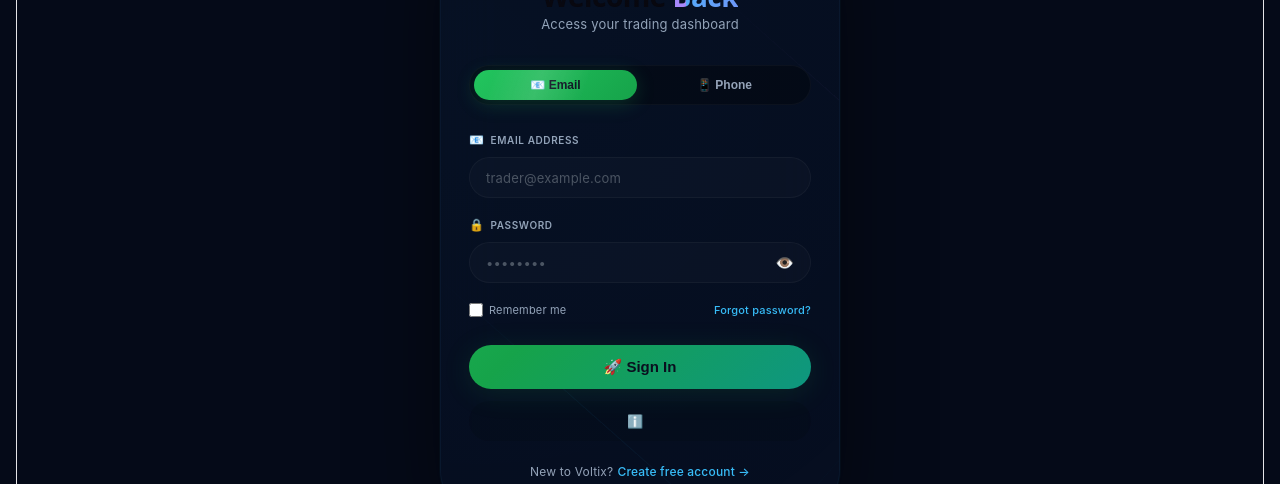
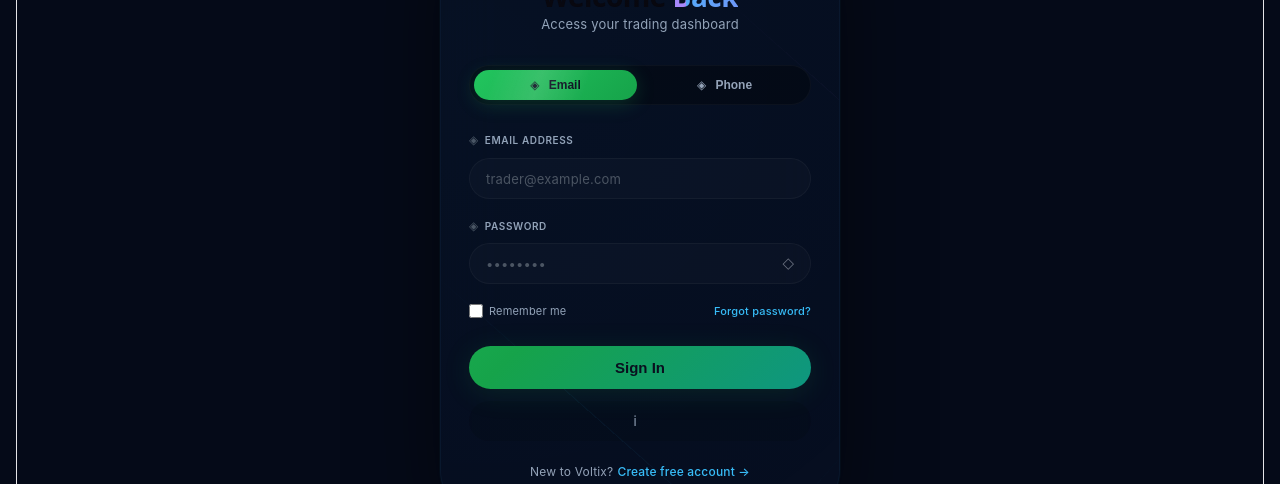
Before and after one commit to skilli-creator/Voltix-traders, a React (Vite) app: page /login in a window 1280 px wide. Shown: the part 226-710 px from the top of the page. Built offline with nearby package versions, Linux system fonts and the light colour scheme.

Commit message:
marktdash

```diff
--- a/src/pages/Login.jsx
+++ b/src/pages/Login.jsx
@@ -147,7 +147,6 @@ const FloatingFormContainer = styled.div`
   z-index: 2;
   animation: ${floatIn} 0.9s cubic-bezier(0.16, 1, 0.3, 1);
 
-  /* Phone: floating card with shadow */
   @media (max-width: 768px) {
     max-width: 100%;
     padding: 0 8px;
@@ -167,7 +166,6 @@ const FormCard = styled.div`
   position: relative;
   overflow: hidden;
 
-  /* Animated gradient border */
   &::before {
     content: '';
     position: absolute;
@@ -191,7 +189,6 @@ const FormCard = styled.div`
     pointer-events: none;
   }
 
-  /* Top glow */
   &::after {
     content: '';
     position: absolute;
@@ -204,7 +201,6 @@ const FormCard = styled.div`
     border-radius: 0 0 4px 4px;
   }
 
-  /* Floating shimmer overlay */
   .shimmer-overlay {
     position: absolute;
     top: -50%;
@@ -363,9 +359,15 @@ const ToggleOption = styled.button`
     animation: ${props => props.active ? slideGlow : 'none'} 3s ease-in-out infinite;
   }
 
+  .toggle-icon {
+    margin-right: 6px;
+    font-size: 12px;
+  }
+
   @media (max-width: 480px) {
     padding: 6px 8px;
     font-size: 11px;
+    .toggle-icon { font-size: 10px; }
   }
 `;
 
@@ -398,6 +400,7 @@ const FloatingLabel = styled.label`
 
   .icon {
     font-size: 12px;
+    color: #4b5563;
   }
 
   @media (max-width: 480px) {
@@ -463,20 +466,6 @@ const PremiumInput = styled.input`
     padding: 9px 12px;
     font-size: 13px;
     &::placeholder { font-size: 12px; }
-  }
-`;
-
-// ============================================
-// SPLIT ROW - PHONE OPTIMIZED
-// ============================================
-const SplitRow = styled.div`
-  display: grid;
-  grid-template-columns: 1fr 1fr;
-  gap: 12px;
-
-  @media (max-width: 480px) {
-    grid-template-columns: 1fr 1fr;
-    gap: 8px;
   }
 `;
 
@@ -664,6 +653,10 @@ const ResendButton = styled.button`
   justify-content: center;
   gap: 6px;
 
+  .btn-icon {
+    font-size: 12px;
+  }
+
   &:hover:not(:disabled) {
     transform: translateY(-2px);
     box-shadow: 0 8px 28px rgba(59, 130, 246, 0.2);
@@ -680,6 +673,7 @@ const ResendButton = styled.button`
     padding: 7px;
     font-size: 11px;
     border-radius: 20px;
+    .btn-icon { font-size: 10px; }
   }
 `;
 
@@ -797,7 +791,7 @@ const Login = () => {
           localStorage.setItem('tempUserId', resendUserId);
         }
 
-        setMessage('✅ New code sent! Redirecting...');
+        setMessage('New code sent! Redirecting...');
         setMessageColor('#22c55e');
         setIsError(false);
         setIsLoading(false);
@@ -807,7 +801,7 @@ const Login = () => {
           navigate('/verify');
         }, 1500);
       } else {
-        setMessage(`❌ ${data.error || 'Failed to resend'}`);
+        setMessage(`${data.error || 'Failed to resend'}`);
         setMessageColor('#f87171');
         setIsError(true);
         setIsLoading(false);
@@ -899,12 +893,12 @@ const Login = () => {
           setResendEmail(identifier);
           setResendUserId(data.user_id || null);
           setShowResendButton(true);
-          setMessage(`⚠️ ${errorMsg}`);
+          setMessage(errorMsg);
           setMessageColor('#fbbf24');
           setIsError(false);
           setIsLoading(false);
         } else {
-          setMessage(`❌ ${errorMsg || 'Login failed'}`);
+          setMessage(`${errorMsg || 'Login failed'}`);
           setMessageColor('#f87171');
           setIsError(true);
           setIsLoading(false);
@@ -952,14 +946,14 @@ const Login = () => {
               onClick={() => handleMethodToggle('email')}
             >
               <span className="toggle-shimmer" />
-              📧 Email
+              <span className="toggle-icon">◈</span> Email
             </ToggleOption>
             <ToggleOption
               active={activeMethod === 'phone'}
               onClick={() => handleMethodToggle('phone')}
             >
               <span className="toggle-shimmer" />
-              📱 Phone
+              <span className="toggle-icon">◈</span> Phone
             </ToggleOption>
           </ToggleWrapper>
 
@@ -967,7 +961,7 @@ const Login = () => {
             {activeMethod === 'email' ? (
               <InputGroup>
                 <FloatingLabel>
-                  <span className="icon">📧</span> Email Address
+                  <span className="icon">◈</span> Email Address
                 </FloatingLabel>
                 <PremiumInputWrapper>
                   <PremiumInput
@@ -983,7 +977,7 @@ const Login = () => {
             ) : (
               <InputGroup>
                 <FloatingLabel>
-                  <span className="icon">📞</span> Phone Number
+                  <span className="icon">◈</span> Phone Number
                 </FloatingLabel>
                 <PremiumInputWrapper>
                   <PremiumInput
@@ -1000,7 +994,7 @@ const Login = () => {
 
             <InputGroup>
               <FloatingLabel>
-                <span className="icon">🔒</span> Password
+                <span className="icon">◈</span> Password
               </FloatingLabel>
               <PremiumInputWrapper>
                 <PremiumInput
@@ -1026,7 +1020,7 @@ const Login = () => {
                     padding: '4px',
                   }}
                 >
-                  {showPassword ? '🙈' : '👁️'}
+                  {showPassword ? '◈' : '◇'}
                 </button>
               </PremiumInputWrapper>
             </InputGroup>
@@ -1049,21 +1043,21 @@ const Login = () => {
               <div className="btn-shimmer" />
               <div className="btn-glow" />
               <div className="btn-content">
-                {isLoading ? '⏳ Signing In...' : '🚀 Sign In'}
+                {isLoading ? 'Signing In...' : 'Sign In'}
               </div>
             </PremiumButton>
           </Form>
 
           <PremiumMessage color={messageColor} isError={isError}>
             <span className="msg-icon">
-              {isError ? '❌' : messageColor === '#22c55e' ? '✅' : messageColor === '#fbbf24' ? '⚠️' : 'ℹ️'}
+              {isError ? '✗' : messageColor === '#22c55e' ? '✓' : messageColor === '#fbbf24' ? '!' : 'i'}
             </span>
             {message || '\u00A0'}
           </PremiumMessage>
 
           {showResendButton && (
             <ResendButton onClick={handleResendVerification} disabled={isLoading}>
-              📧 Resend Verification Code
+              <span className="btn-icon">◈</span> Resend Verification Code
             </ResendButton>
           )}
 
--- a/src/pages/Register.jsx
+++ b/src/pages/Register.jsx
@@ -310,6 +310,7 @@ const FloatingLabel = styled.label`
 
   .icon {
     font-size: 9px;
+    color: #4b5563;
   }
 
   @media (max-width: 480px) {
@@ -534,6 +535,7 @@ const PremiumMessage = styled.div`
 
   .msg-icon {
     font-size: 10px;
+    color: ${props => props.color || '#94a3b8'};
   }
 
   @media (max-width: 480px) {
@@ -744,7 +746,7 @@ const Register = () => {
         localStorage.setItem('tempUserId', data.user_id);
         localStorage.setItem('userEmail', emailTrimmed);
 
-        setMessage('✅ Account created! Check your email.');
+        setMessage('Account created! Check your email.');
         setMessageColor('#22c55e');
         setIsError(false);
         setIsLoading(false);
@@ -753,7 +755,7 @@ const Register = () => {
           navigate('/verify');
         }, 2000);
       } else {
-        setMessage(`❌ ${data.error || 'Registration failed'}`);
+        setMessage(`${data.error || 'Registration failed'}`);
         setMessageColor('#f87171');
         setIsError(true);
         setIsLoading(false);
@@ -793,7 +795,7 @@ const Register = () => {
           <Form onSubmit={handleSubmit}>
             <SplitRow>
               <InputGroup>
-                <FloatingLabel><span className="icon">📝</span> First</FloatingLabel>
+                <FloatingLabel><span className="icon">◈</span> First</FloatingLabel>
                 <PremiumInputWrapper>
                   <PremiumInput
                     type="text"
@@ -806,7 +808,7 @@ const Register = () => {
               </InputGroup>
 
               <InputGroup>
-                <FloatingLabel><span className="icon">📝</span> Last</FloatingLabel>
+                <FloatingLabel><span className="icon">◈</span> Last</FloatingLabel>
                 <PremiumInputWrapper>
                   <PremiumInput
                     type="text"
@@ -820,7 +822,7 @@ const Register = () => {
             </SplitRow>
 
             <InputGroup>
-              <FloatingLabel><span className="icon">📞</span> Phone</FloatingLabel>
+              <FloatingLabel><span className="icon">◈</span> Phone</FloatingLabel>
               <PremiumInputWrapper>
                 <PremiumInput
                   type="tel"
@@ -834,7 +836,7 @@ const Register = () => {
             </InputGroup>
 
             <InputGroup>
-              <FloatingLabel><span className="icon">📧</span> Email</FloatingLabel>
+              <FloatingLabel><span className="icon">◈</span> Email</FloatingLabel>
               <PremiumInputWrapper>
                 <PremiumInput
                   type="email"
@@ -847,7 +849,7 @@ const Register = () => {
             </InputGroup>
 
             <InputGroup>
-              <FloatingLabel><span className="icon">🔒</span> Password</FloatingLabel>
+              <FloatingLabel><span className="icon">◈</span> Password</FloatingLabel>
               <PremiumInputWrapper>
                 <PremiumInput
                   type={showPassword ? 'text' : 'password'}
@@ -860,7 +862,7 @@ const Register = () => {
                   type="button"
                   onClick={() => togglePasswordVisibility('password')}
                 >
-                  {showPassword ? '🙈' : '👁️'}
+                  {showPassword ? '◈' : '◇'}
                 </TogglePasswordBtn>
               </PremiumInputWrapper>
               <StrengthContainer>
@@ -872,7 +874,7 @@ const Register = () => {
             </InputGroup>
 
             <InputGroup>
-              <FloatingLabel><span className="icon">✓</span> Confirm</FloatingLabel>
+              <FloatingLabel><span className="icon">◈</span> Confirm</FloatingLabel>
               <PremiumInputWrapper>
                 <PremiumInput
                   type={showConfirmPassword ? 'text' : 'password'}
@@ -885,7 +887,7 @@ const Register = () => {
                   type="button"
                   onClick={() => togglePasswordVisibility('confirm')}
                 >
-                  {showConfirmPassword ? '🙈' : '👁️'}
+                  {showConfirmPassword ? '◈' : '◇'}
                 </TogglePasswordBtn>
               </PremiumInputWrapper>
             </InputGroup>
@@ -894,14 +896,14 @@ const Register = () => {
               <div className="btn-shimmer" />
               <div className="btn-glow" />
               <div className="btn-content">
-                {isLoading ? '⏳ Creating...' : '🚀 Register & Start Trading'}
+                {isLoading ? 'Creating...' : 'Register & Start Trading'}
               </div>
             </PremiumButton>
           </Form>
 
           <PremiumMessage color={messageColor} isError={isError}>
             <span className="msg-icon">
-              {isError ? '❌' : messageColor === '#22c55e' ? '✅' : messageColor === '#fbbf24' ? '⚠️' : 'ℹ️'}
+              {isError ? '✗' : messageColor === '#22c55e' ? '✓' : messageColor === '#fbbf24' ? '!' : 'i'}
             </span>
             {message || '\u00A0'}
           </PremiumMessage>
```
